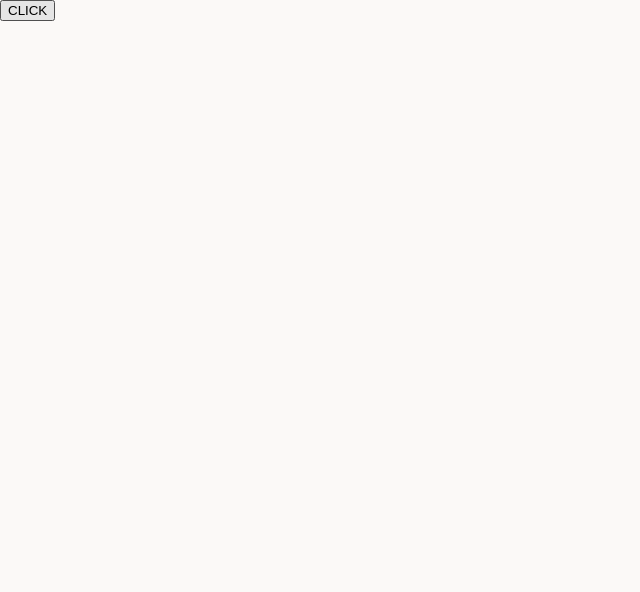
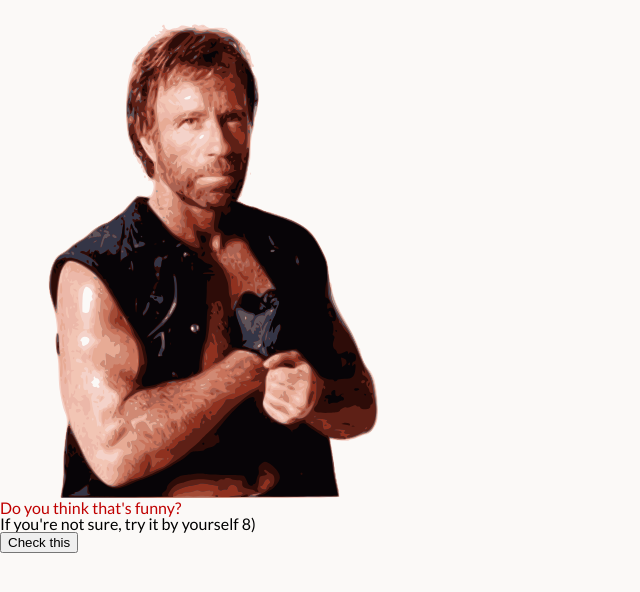
Before and after one commit to karolmodzelewski/chuck-norris-api, an Angular app: page / in a window 1280 px wide. Shown: the top 592 px of the page, without its empty margins (0-640 px from the left). Built offline with nearby package versions, Linux system fonts and the light colour scheme.

Commit message:
Create HTML structure of application

```diff
--- a/src/app/components/main/main.component.html
+++ b/src/app/components/main/main.component.html
@@ -1,2 +1,16 @@
-<button (click)="getRandomJoke()">CLICK</button>
-<p>{{ randomJoke }}</p>
+<main>
+    <div class="wrapper">
+        <div class="flex-container">
+            <div class="container">
+                <img src="assets/svg/chuck.svg" alt="Chuck Norris cannot be missing. You can.">
+                <section class="puns-container">
+                    <h1><font color="chucknorris">Do you think that's funny?</font></h1>
+                    <p *ngIf="!jokeWasTold">If you're not sure, try it by yourself 8)</p>
+                    <p *ngIf="jokeWasTold" class="joke">{{ randomJoke }}</p>
+                    <button *ngIf="!jokeWasTold" (click)="getRandomJoke()">Check this</button>
+                    <button *ngIf="jokeWasTold" (click)="getRandomJoke()">Try again</button>
+                </section>
+            </div>
+        </div>
+    </div>
+</main>
```
